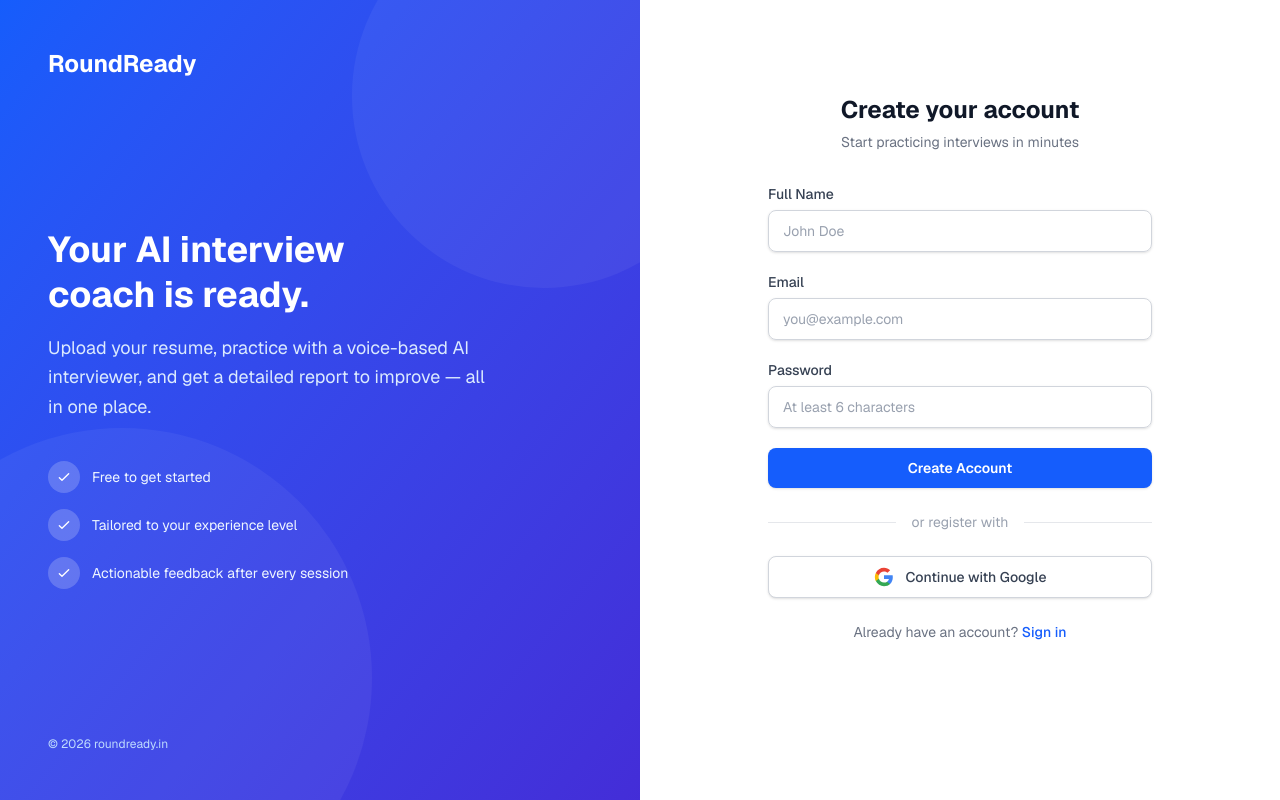
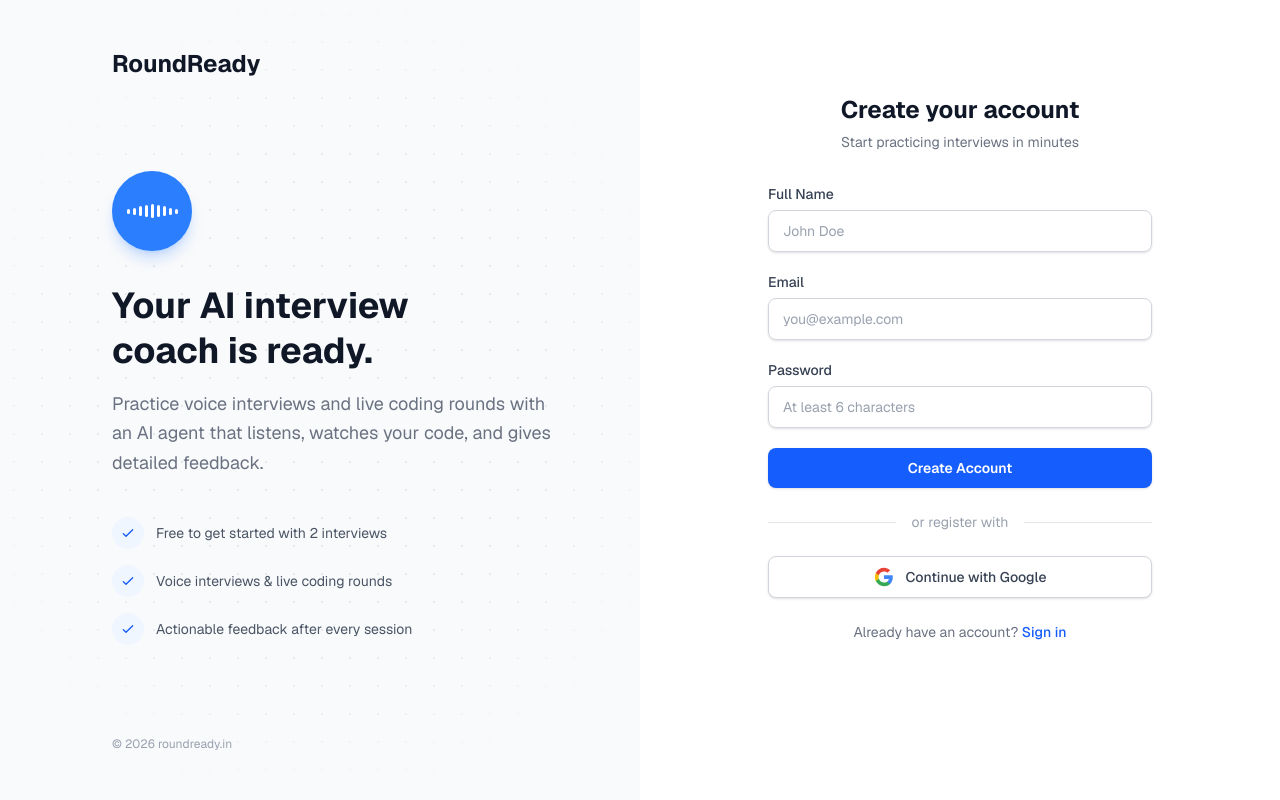
Before and after one commit to NavedAlam0/Round-Ready-Frontend, a Next.js app: page /register in a window 1280 px wide. Built offline with nearby package versions, Linux system fonts and the light colour scheme; no server answers.

Commit message:
added the chnages

```diff
--- a/src/app/login/page.tsx
+++ b/src/app/login/page.tsx
@@ -58,58 +58,72 @@ export default function LoginPage() {
   return (
     <div className="flex min-h-screen">
       {/* Left Panel — Branding */}
-      <div className="hidden lg:flex lg:w-1/2 bg-gradient-to-br from-blue-600 to-indigo-700 relative overflow-hidden">
-        <div className="relative z-10 flex flex-col justify-between p-12 text-white w-full">
-          <Link href="/" className="text-2xl font-bold">
+      <style dangerouslySetInnerHTML={{ __html: `
+        .auth-grid { background-image: radial-gradient(circle, #d1d5db 1px, transparent 1px); background-size: 28px 28px; }
+        @keyframes authRing { 0% { transform: scale(1); opacity: 0.5; } 100% { transform: scale(2); opacity: 0; } }
+        @keyframes authBars { 0%, 100% { height: var(--h-min); } 50% { height: var(--h-max); } }
+      `}} />
+      <div className="hidden lg:flex lg:w-1/2 bg-gray-50 relative overflow-hidden">
+        {/* Dot grid background */}
+        <div className="auth-grid absolute inset-0 opacity-[0.5]" />
+        <div className="absolute inset-0" style={{ background: "radial-gradient(ellipse 80% 70% at 50% 50%, transparent 40%, rgba(249,250,251,1) 80%)" }} />
+
+        <div className="relative z-10 flex flex-col justify-between p-12 pl-20 xl:pl-28 w-full">
+          <Link href="/" className="text-2xl font-bold text-gray-900">
             RoundReady
           </Link>
 
           <div>
-            <h2 className="text-4xl font-bold leading-tight">
+            {/* Animated voice orb */}
+            <div className="mb-8 flex items-center justify-start">
+              <div className="relative flex h-20 w-20 items-center justify-center">
+                <div className="absolute inset-0 rounded-full bg-blue-500/20" style={{ animation: "authRing 2s ease-out infinite" }} />
+                <div className="absolute inset-0 rounded-full bg-blue-500/15" style={{ animation: "authRing 2s ease-out infinite 0.6s" }} />
+                <div className="absolute inset-0 rounded-full bg-blue-500/10" style={{ animation: "authRing 2s ease-out infinite 1.2s" }} />
+                <div className="relative flex h-20 w-20 items-center justify-center rounded-full bg-blue-500 shadow-lg shadow-blue-500/25">
+                  <div className="flex items-center gap-[3px]" style={{ height: 30 }}>
+                    {[
+                      { min: 5, max: 12, delay: 0 }, { min: 7, max: 18, delay: 0.15 },
+                      { min: 10, max: 24, delay: 0.3 }, { min: 12, max: 28, delay: 0.1 },
+                      { min: 14, max: 30, delay: 0.25 }, { min: 12, max: 28, delay: 0.05 },
+                      { min: 10, max: 24, delay: 0.2 }, { min: 7, max: 18, delay: 0.35 },
+                      { min: 5, max: 12, delay: 0.15 },
+                    ].map((bar, i) => (
+                      <span key={i} className="w-[3px] rounded-full bg-white" style={{ ["--h-min" as string]: `${bar.min}px`, ["--h-max" as string]: `${bar.max}px`, height: bar.min, animation: `authBars 0.8s ease-in-out infinite ${bar.delay}s` }} />
+                    ))}
+                  </div>
+                </div>
+              </div>
+            </div>
+
+            <h2 className="text-4xl font-bold leading-tight text-gray-900">
               Practice makes
               <br />
               perfect interviews.
             </h2>
-            <p className="mt-4 text-lg text-blue-100 leading-relaxed max-w-md">
-              Get personalized questions, real-time voice practice, and detailed
-              feedback — all powered by AI.
+            <p className="mt-4 text-lg text-gray-500 leading-relaxed max-w-md">
+              Get personalized questions, real-time voice practice, live coding
+              rounds, and detailed feedback, all powered by AI.
             </p>
 
             <div className="mt-10 space-y-4">
-              <div className="flex items-center gap-3">
-                <div className="flex h-8 w-8 shrink-0 items-center justify-center rounded-full bg-white/20">
-                  <svg className="h-4 w-4" fill="none" viewBox="0 0 24 24" stroke="currentColor" strokeWidth={2}>
-                    <path strokeLinecap="round" strokeLinejoin="round" d="M5 13l4 4L19 7" />
-                  </svg>
+              {["Resume-based personalized questions", "Voice interviews & live coding rounds", "Detailed scores & model answers"].map((text) => (
+                <div key={text} className="flex items-center gap-3">
+                  <div className="flex h-8 w-8 shrink-0 items-center justify-center rounded-full bg-blue-50">
+                    <svg className="h-4 w-4 text-blue-600" fill="none" viewBox="0 0 24 24" stroke="currentColor" strokeWidth={2}>
+                      <path strokeLinecap="round" strokeLinejoin="round" d="M5 13l4 4L19 7" />
+                    </svg>
+                  </div>
+                  <span className="text-sm text-gray-600">{text}</span>
                 </div>
-                <span className="text-sm text-blue-50">Resume-based personalized questions</span>
-              </div>
-              <div className="flex items-center gap-3">
-                <div className="flex h-8 w-8 shrink-0 items-center justify-center rounded-full bg-white/20">
-                  <svg className="h-4 w-4" fill="none" viewBox="0 0 24 24" stroke="currentColor" strokeWidth={2}>
-                    <path strokeLinecap="round" strokeLinejoin="round" d="M5 13l4 4L19 7" />
-                  </svg>
-                </div>
-                <span className="text-sm text-blue-50">Real-time voice conversation</span>
-              </div>
-              <div className="flex items-center gap-3">
-                <div className="flex h-8 w-8 shrink-0 items-center justify-center rounded-full bg-white/20">
-                  <svg className="h-4 w-4" fill="none" viewBox="0 0 24 24" stroke="currentColor" strokeWidth={2}>
-                    <path strokeLinecap="round" strokeLinejoin="round" d="M5 13l4 4L19 7" />
-                  </svg>
-                </div>
-                <span className="text-sm text-blue-50">Detailed scores & model answers</span>
-              </div>
+              ))}
             </div>
           </div>
 
-          <p className="text-xs text-blue-200">
+          <p className="text-xs text-gray-400">
             &copy; {new Date().getFullYear()} roundready.in
           </p>
         </div>
-
-        <div className="absolute -top-24 -right-24 h-96 w-96 rounded-full bg-white/5" />
-        <div className="absolute -bottom-32 -left-32 h-[500px] w-[500px] rounded-full bg-white/5" />
       </div>
 
       {/* Right Panel — Form */}
--- a/src/app/register/page.tsx
+++ b/src/app/register/page.tsx
@@ -63,58 +63,72 @@ export default function RegisterPage() {
   return (
     <div className="flex min-h-screen">
       {/* Left Panel — Branding */}
-      <div className="hidden lg:flex lg:w-1/2 bg-gradient-to-br from-blue-600 to-indigo-700 relative overflow-hidden">
-        <div className="relative z-10 flex flex-col justify-between p-12 text-white w-full">
-          <Link href="/" className="text-2xl font-bold">
+      <style dangerouslySetInnerHTML={{ __html: `
+        .auth-grid { background-image: radial-gradient(circle, #d1d5db 1px, transparent 1px); background-size: 28px 28px; }
+        @keyframes authRing { 0% { transform: scale(1); opacity: 0.5; } 100% { transform: scale(2); opacity: 0; } }
+        @keyframes authBars { 0%, 100% { height: var(--h-min); } 50% { height: var(--h-max); } }
+      `}} />
+      <div className="hidden lg:flex lg:w-1/2 bg-gray-50 relative overflow-hidden">
+        {/* Dot grid background */}
+        <div className="auth-grid absolute inset-0 opacity-[0.5]" />
+        <div className="absolute inset-0" style={{ background: "radial-gradient(ellipse 80% 70% at 50% 50%, transparent 40%, rgba(249,250,251,1) 80%)" }} />
+
+        <div className="relative z-10 flex flex-col justify-between p-12 pl-20 xl:pl-28 w-full">
+          <Link href="/" className="text-2xl font-bold text-gray-900">
             RoundReady
           </Link>
 
           <div>
-            <h2 className="text-4xl font-bold leading-tight">
+            {/* Animated voice orb */}
+            <div className="mb-8 flex items-center justify-start">
+              <div className="relative flex h-20 w-20 items-center justify-center">
+                <div className="absolute inset-0 rounded-full bg-blue-500/20" style={{ animation: "authRing 2s ease-out infinite" }} />
+                <div className="absolute inset-0 rounded-full bg-blue-500/15" style={{ animation: "authRing 2s ease-out infinite 0.6s" }} />
+                <div className="absolute inset-0 rounded-full bg-blue-500/10" style={{ animation: "authRing 2s ease-out infinite 1.2s" }} />
+                <div className="relative flex h-20 w-20 items-center justify-center rounded-full bg-blue-500 shadow-lg shadow-blue-500/25">
+                  <div className="flex items-center gap-[3px]" style={{ height: 30 }}>
+                    {[
+                      { min: 5, max: 12, delay: 0 }, { min: 7, max: 18, delay: 0.15 },
+                      { min: 10, max: 24, delay: 0.3 }, { min: 12, max: 28, delay: 0.1 },
+                      { min: 14, max: 30, delay: 0.25 }, { min: 12, max: 28, delay: 0.05 },
+                      { min: 10, max: 24, delay: 0.2 }, { min: 7, max: 18, delay: 0.35 },
+                      { min: 5, max: 12, delay: 0.15 },
+                    ].map((bar, i) => (
+                      <span key={i} className="w-[3px] rounded-full bg-white" style={{ ["--h-min" as string]: `${bar.min}px`, ["--h-max" as string]: `${bar.max}px`, height: bar.min, animation: `authBars 0.8s ease-in-out infinite ${bar.delay}s` }} />
+                    ))}
+                  </div>
+                </div>
+              </div>
+            </div>
+
+            <h2 className="text-4xl font-bold leading-tight text-gray-900">
               Your AI interview
               <br />
               coach is ready.
             </h2>
-            <p className="mt-4 text-lg text-blue-100 leading-relaxed max-w-md">
-              Upload your resume, practice with a voice-based AI interviewer,
-              and get a detailed report to improve — all in one place.
+            <p className="mt-4 text-lg text-gray-500 leading-relaxed max-w-md">
+              Practice voice interviews and live coding rounds with an AI agent
+              that listens, watches your code, and gives detailed feedback.
             </p>
 
             <div className="mt-10 space-y-4">
-              <div className="flex items-center gap-3">
-                <div className="flex h-8 w-8 shrink-0 items-center justify-center rounded-full bg-white/20">
-                  <svg className="h-4 w-4" fill="none" viewBox="0 0 24 24" stroke="currentColor" strokeWidth={2}>
-                    <path strokeLinecap="round" strokeLinejoin="round" d="M5 13l4 4L19 7" />
-                  </svg>
+              {["Free to get started with 2 interviews", "Voice interviews & live coding rounds", "Actionable feedback after every session"].map((text) => (
+                <div key={text} className="flex items-center gap-3">
+                  <div className="flex h-8 w-8 shrink-0 items-center justify-center rounded-full bg-blue-50">
+                    <svg className="h-4 w-4 text-blue-600" fill="none" viewBox="0 0 24 24" stroke="currentColor" strokeWidth={2}>
+                      <path strokeLinecap="round" strokeLinejoin="round" d="M5 13l4 4L19 7" />
+                    </svg>
+                  </div>
+                  <span className="text-sm text-gray-600">{text}</span>
                 </div>
-                <span className="text-sm text-blue-50">Free to get started</span>
-              </div>
-              <div className="flex items-center gap-3">
-                <div className="flex h-8 w-8 shrink-0 items-center justify-center rounded-full bg-white/20">
-                  <svg className="h-4 w-4" fill="none" viewBox="0 0 24 24" stroke="currentColor" strokeWidth={2}>
-                    <path strokeLinecap="round" strokeLinejoin="round" d="M5 13l4 4L19 7" />
-                  </svg>
-                </div>
-                <span className="text-sm text-blue-50">Tailored to your experience level</span>
-              </div>
-              <div className="flex items-center gap-3">
-                <div className="flex h-8 w-8 shrink-0 items-center justify-center rounded-full bg-white/20">
-                  <svg className="h-4 w-4" fill="none" viewBox="0 0 24 24" stroke="currentColor" strokeWidth={2}>
-                    <path strokeLinecap="round" strokeLinejoin="round" d="M5 13l4 4L19 7" />
-                  </svg>
-                </div>
-                <span className="text-sm text-blue-50">Actionable feedback after every session</span>
-              </div>
+              ))}
             </div>
           </div>
 
-          <p className="text-xs text-blue-200">
+          <p className="text-xs text-gray-400">
             &copy; {new Date().getFullYear()} roundready.in
           </p>
         </div>
-
-        <div className="absolute -top-24 -right-24 h-96 w-96 rounded-full bg-white/5" />
-        <div className="absolute -bottom-32 -left-32 h-[500px] w-[500px] rounded-full bg-white/5" />
       </div>
 
       {/* Right Panel — Form */}
```
Also changed, not shown: src/app/page.tsx (+7 -7 lines).
